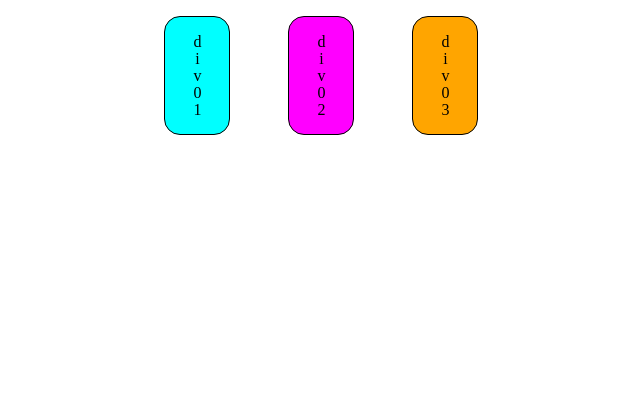
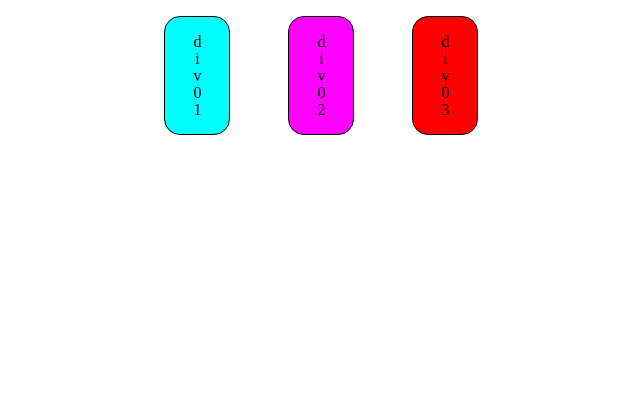
Before and after one commit to islamsayedr/ReviewCard-Reactjs, a PHP site: page / in a window 1280 px wide. Shown: the top 420 px of the page, without its empty margins (319-959 px from the left). Run offline with PHP 8.4, Linux system fonts and the light colour scheme.

Commit message:
Update main.css

```diff
--- a/css/main.css
+++ b/css/main.css
@@ -63,7 +63,7 @@ div{
 
 .y
 {
-    background-color: orange;
+    background-color: red;
 }
 /* .arabic
 {
```
